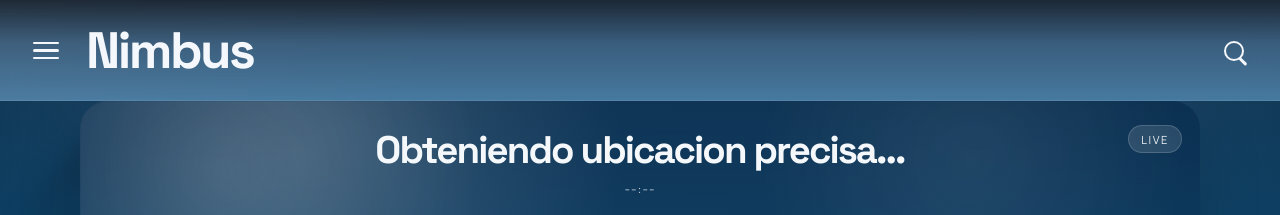
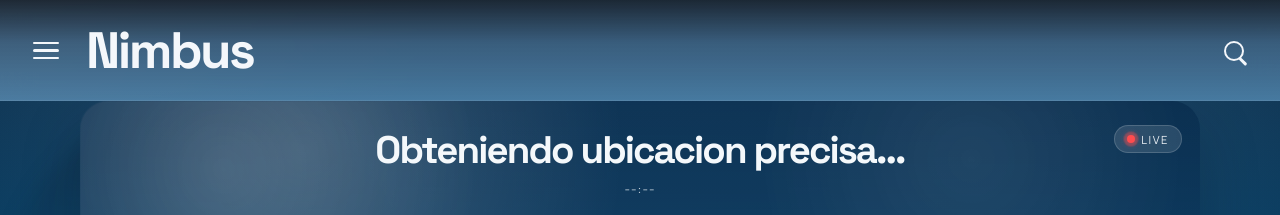
Before and after one commit to streamchapuy/ChapuyTime, an Angular app: page / in a window 1280 px wide. Shown: the top 215 px of the page. Built offline with nearby package versions, Linux system fonts and the light colour scheme; no server answers.

Commit message:
feat: agregar punto rojo pulsante al indicador Live

```diff
--- a/src/app/page/home.component.html
+++ b/src/app/page/home.component.html
@@ -5,7 +5,10 @@
     <article class="weather-card hero-card">
       <div class="hero-topline">
         <h2 class="weather-city">{{ currentLocation }}</h2>
-        <span class="live-pill">Live</span>
+        <span class="live-pill">
+          <span class="live-dot" aria-hidden="true"></span>
+          Live
+        </span>
       </div>
 
       <p class="weather-time">{{ currentTimeLabel }}</p>
--- a/src/styles.css
+++ b/src/styles.css
@@ -313,6 +313,7 @@ app-home .live-pill {
 	display: inline-flex;
 	align-items: center;
 	justify-content: center;
+	gap: 6px;
 	min-height: 28px;
 	padding: 0 12px;
 	border-radius: 999px;
@@ -322,6 +323,40 @@ app-home .live-pill {
 	background: rgba(255, 255, 255, 0.12);
 	color: rgba(244, 248, 251, 0.96);
 	border: 1px solid rgba(255, 255, 255, 0.16);
+}
+
+app-home .live-dot {
+	position: relative;
+	display: inline-flex;
+	width: 8px;
+	height: 8px;
+	border-radius: 50%;
+	background: #ff4d4f;
+	box-shadow: 0 0 6px rgba(255, 77, 79, 0.8);
+}
+
+app-home .live-dot::before {
+	content: '';
+	position: absolute;
+	inset: -4px;
+	border-radius: 50%;
+	background: rgba(255, 77, 79, 0.55);
+	animation: live-dot-pulse 1.6s ease-out infinite;
+}
+
+@keyframes live-dot-pulse {
+	0% {
+		transform: scale(0.6);
+		opacity: 0.8;
+	}
+	70% {
+		transform: scale(1.8);
+		opacity: 0;
+	}
+	100% {
+		transform: scale(1.8);
+		opacity: 0;
+	}
 }
 
 app-home .weather-time {
```
